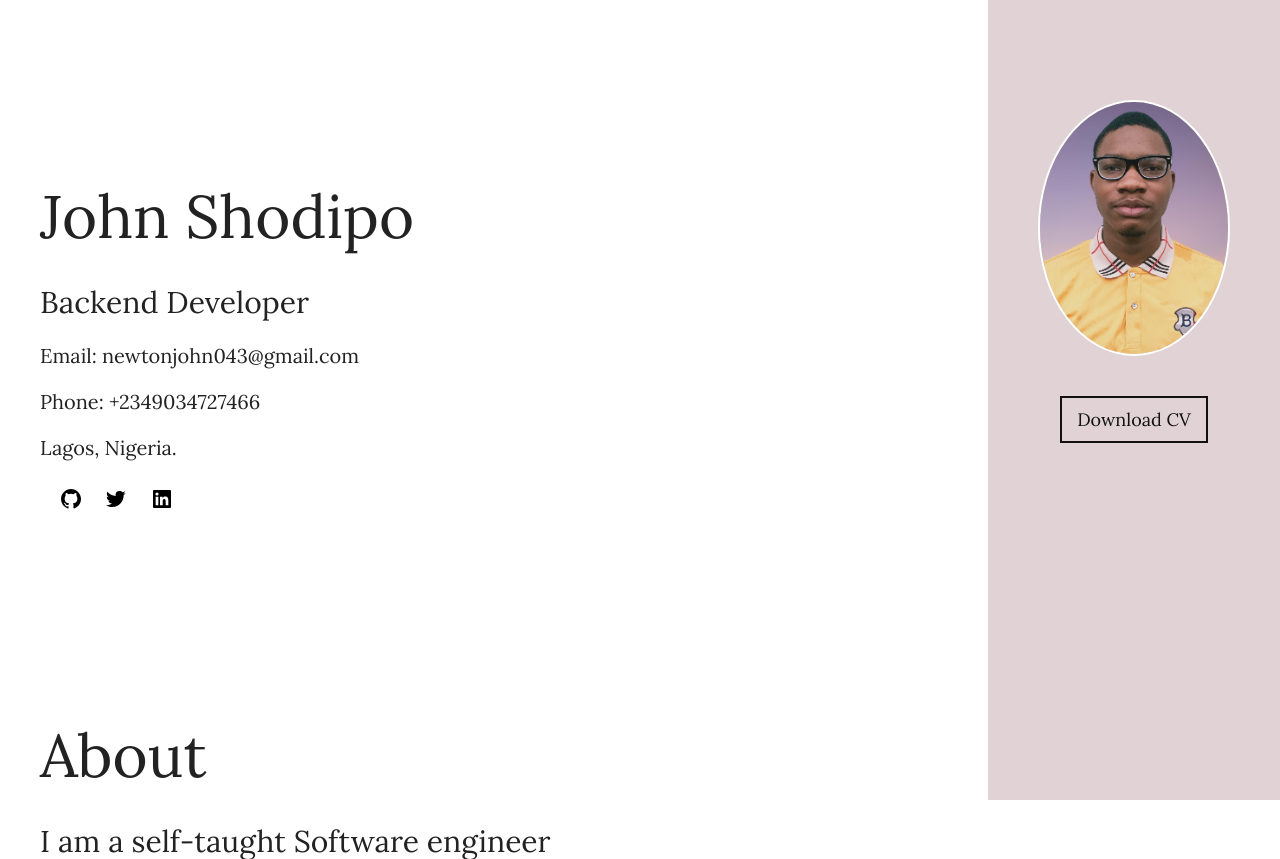
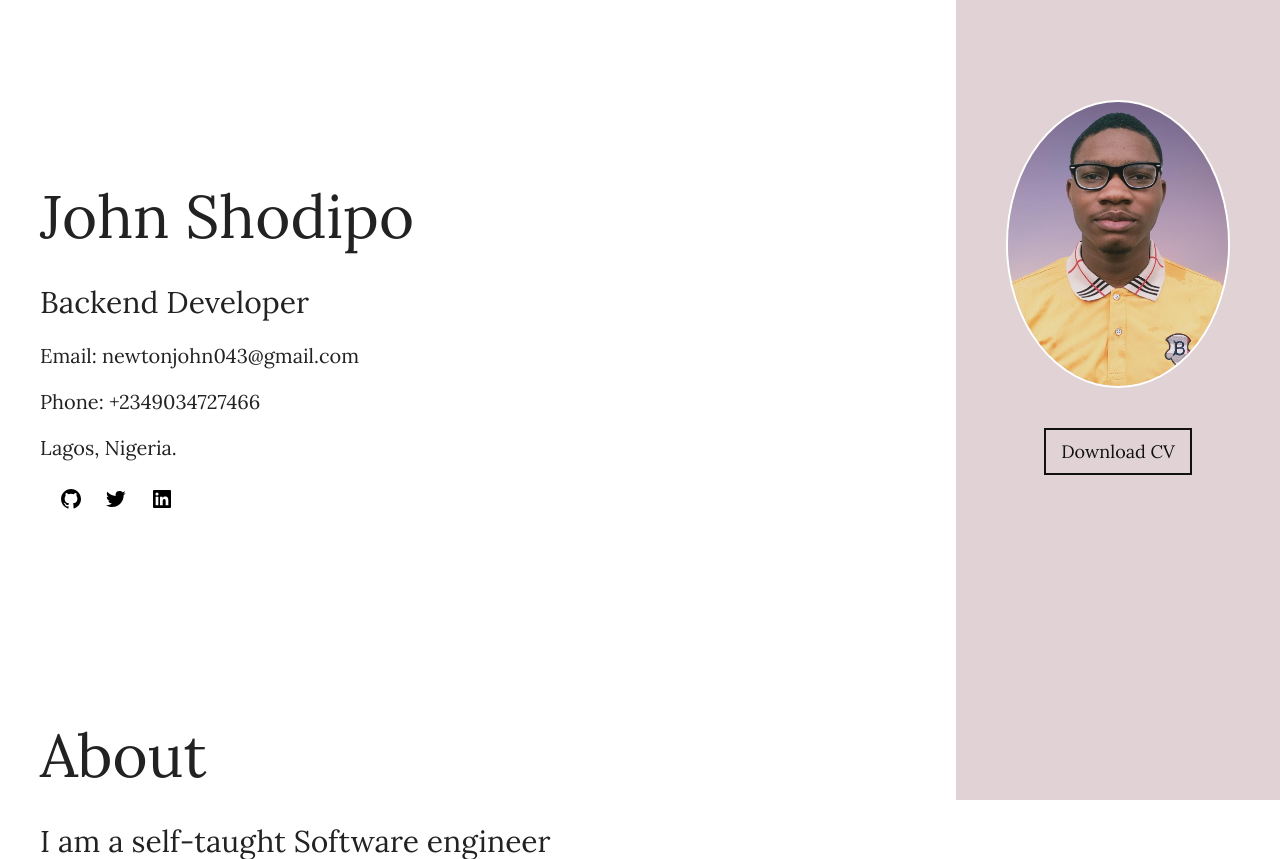
Before and after one commit to Johnkayode/resume, a Django app: page / in a window 1280 px wide. Shown: the top 859 px of the page. Run offline with Django 3.2, Linux system fonts and the light colour scheme.

```diff
--- a/static/css/style.css
+++ b/static/css/style.css
@@ -34,8 +34,8 @@ a {
 }
 
 .image-box img {
-  width: 12em;
-  height: 16em;
+  width: 14em;
+  height: 18em;
   display: block;
   align-self: center;
   margin: auto;
```
